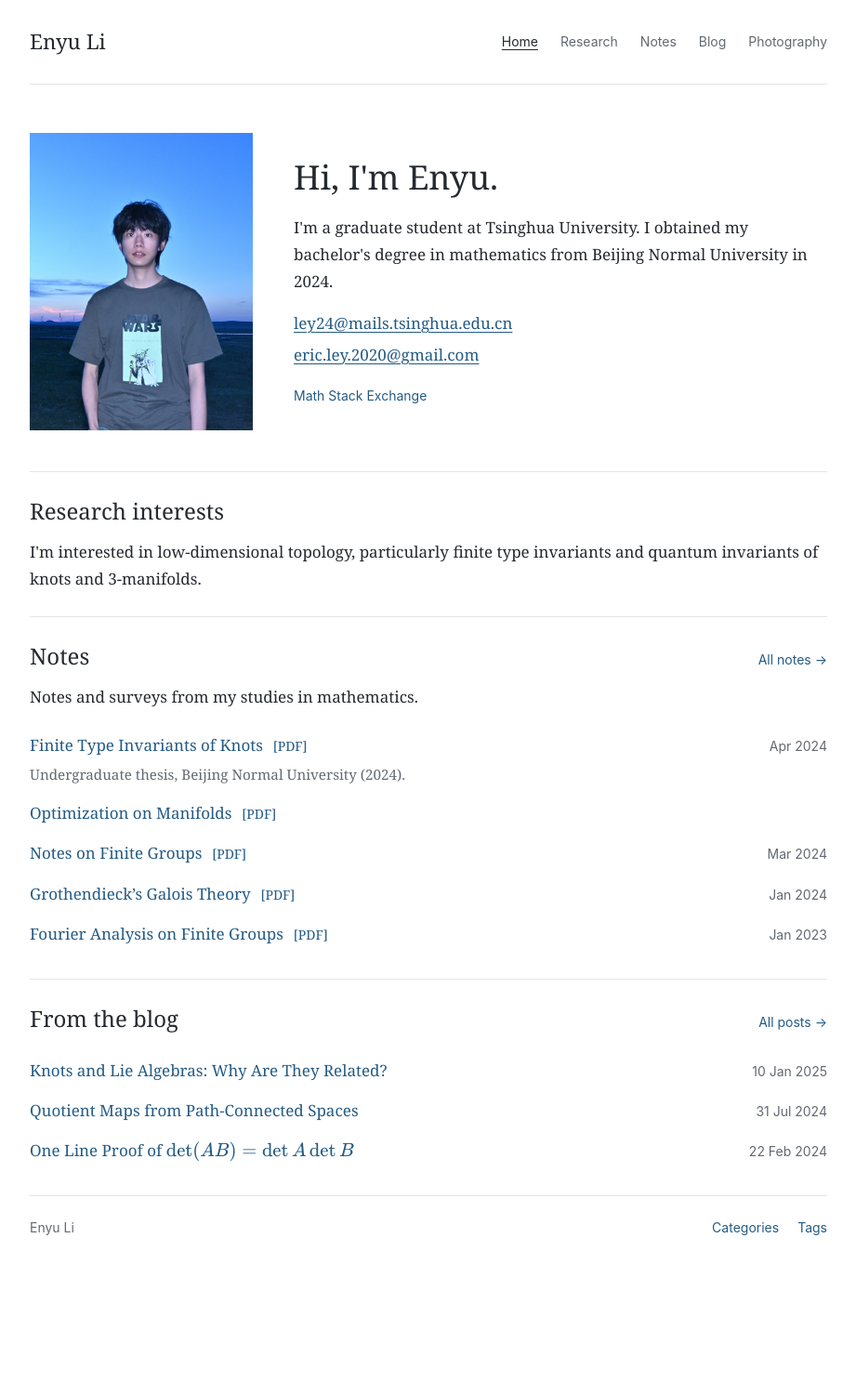
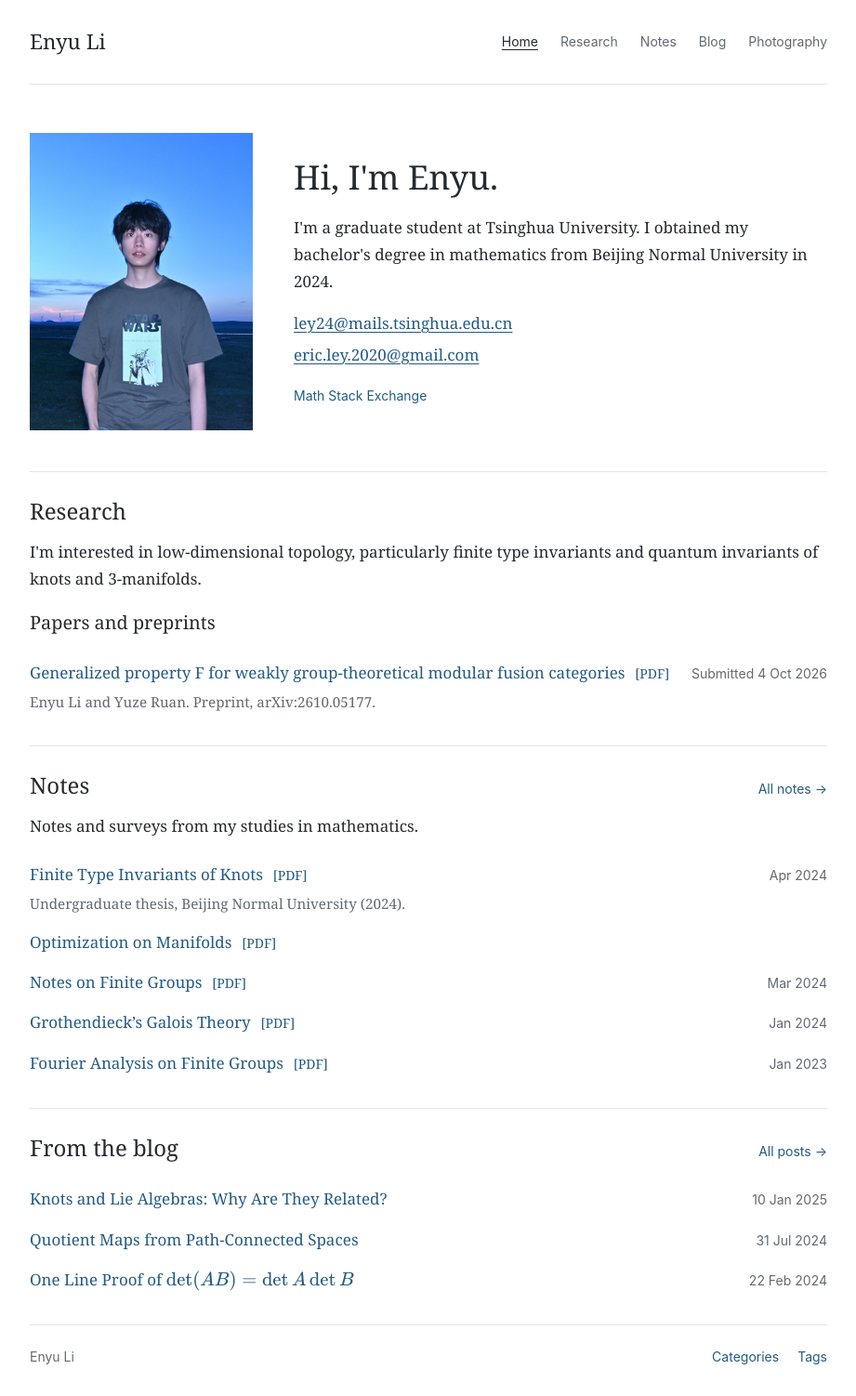
Before and after one commit to Enyu2023/Enyu2023.github.io, a Jekyll site: the page built from index.md, in a window 1280 px wide. Shown: the whole page at 93% size, without its empty margins (179-1100 px from the left). Built offline with Jekyll 4.4.1, drawn with Linux system fonts in a browser that asks for light colours; formulas are drawn with MathJax 3; before the commit the page ends 1363 px from its top, so only the background shows below that.

Commit message:
Add generalized property F preprint to research section

```diff
--- /dev/null
+++ b/_data/research.yml
@@ -0,0 +1,7 @@
+- title: Generalized property F for weakly group-theoretical modular fusion categories
+  authors: Enyu Li and Yuze Ruan
+  status: Preprint
+  arxiv: "2610.05177"
+  submitted: "2026-10-04"
+  url: https://arxiv.org/abs/2610.05177
+  pdf: https://arxiv.org/pdf/2610.05177
--- a/_layouts/home.html
+++ b/_layouts/home.html
@@ -27,8 +27,23 @@ layout: academic
 </section>
 
 <section class="home-section" id="research" aria-labelledby="research-heading">
-  <h2 id="research-heading">Research interests</h2>
+  <h2 id="research-heading">Research</h2>
   <p>{{ profile.research_interests | escape }}</p>
+  {% if site.data.research.size > 0 %}
+    <h3>Papers and preprints</h3>
+    <ul class="entry-list">
+      {% for paper in site.data.research %}
+        <li>
+          <div>
+            <a href="{{ paper.url | escape }}">{{ paper.title | escape }}</a>
+            {% if paper.pdf %}<a class="note-download" href="{{ paper.pdf | escape }}" aria-label="Read {{ paper.title | escape }} as PDF">[PDF]</a>{% endif %}
+            <p class="muted entry-description">{{ paper.authors | escape }}. {{ paper.status | escape }}, arXiv:{{ paper.arxiv | escape }}.</p>
+          </div>
+          <time datetime="{{ paper.submitted | date: '%Y-%m-%d' }}">Submitted {{ paper.submitted | date: '%-d %b %Y' }}</time>
+        </li>
+      {% endfor %}
+    </ul>
+  {% endif %}
 </section>
 
 <section class="home-section" id="notes" aria-labelledby="notes-heading">
```
